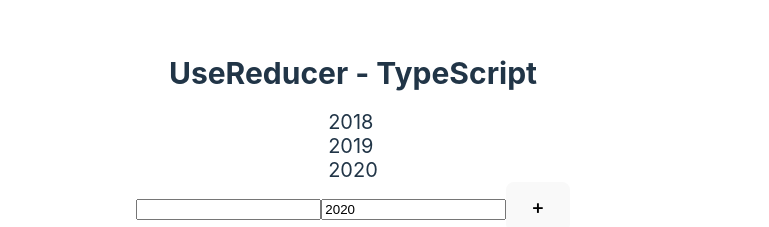
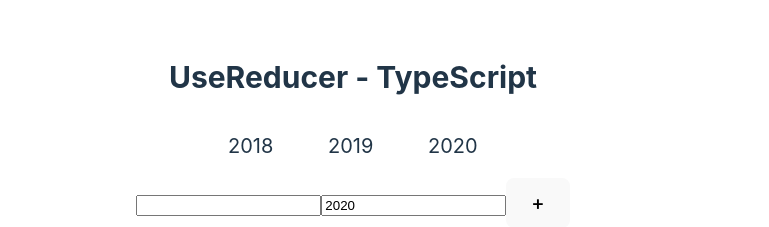
Before and after one commit to elis-11/usereducer-ts-uc, a React (Vite) app: page / in a window 1280 px wide. Shown: the part 106-333 px from the top of the page, without its empty margins (0-769 px from the left). Built offline with nearby package versions, Linux system fonts and the light colour scheme.

Commit message:
Modified

```diff
--- a/src/App.tsx
+++ b/src/App.tsx
@@ -2,12 +2,12 @@ import { useReducer, useState } from "react";
 import "./App.scss";
 import carsJson from "./assets/cars.json";
 import { CarCard } from "./CarCard";
-import { initialState, reducer } from "./reducer";
+import { initialState, carsReducer } from "./reducer";
 import { Car } from "./types/car";
 
 function App() {
   // const [cars, setCars] = useState(carsJson as [Car]);
-  const [state, dispatch] = useReducer(reducer, initialState);
+  const [state, dispatch] = useReducer(carsReducer, initialState);
   const { cars, selectedYear, filteredYears } = state;
   const [newCar, setNewCar] = useState<Car>({
     id: Date.now().toString(),
@@ -42,9 +42,11 @@ function App() {
   return (
     <div className="Cars">
       <h2>UseReducer - TypeScript</h2>
-      <div className="selcted">
+      <div className="selected">
         {filteredYears.map((year) => (
-          <div className="years" key={year} onClick={() => handleSelectedYear(year)}>
+          <div
+          className={selectedYear === year ? "active" : "filter"}
+          key={year} onClick={() => handleSelectedYear(year)}>
             {year}
           </div>
         ))}
--- a/src/CarCard.tsx
+++ b/src/CarCard.tsx
@@ -39,8 +39,8 @@ export const CarCard = ({
         </div>
         <img className="image" src={car.url} alt="" />
         <div className="actions">
-          <RxUpdate className="icon"  onClick={() => handleUpdateCar(car.id)} />
-          <BsTrash  className="icon" onClick={() => handleDeleteCar(car.id)} />
+          <RxUpdate className="icon" onClick={() => handleUpdateCar(car.id)} />
+          <BsTrash className="icon" onClick={() => handleDeleteCar(car.id)} />
         </div>
         {/* <button onClick={()=>dispatch({type: "DELETE_CAR", payload: car.id})}>remove</button> */}
       </div>
--- a/src/reducer.ts
+++ b/src/reducer.ts
@@ -9,7 +9,7 @@ export const initialState: State = {
   filteredYears: [2018, 2019, 2020],
 };
 
-export const reducer = (state: State, action: ActionsAll): State => {
+export const carsReducer = (state: State, action: ActionsAll): State => {
   switch (action.type) {
     case "SET_FILTER_YEAR":
       return {
```
